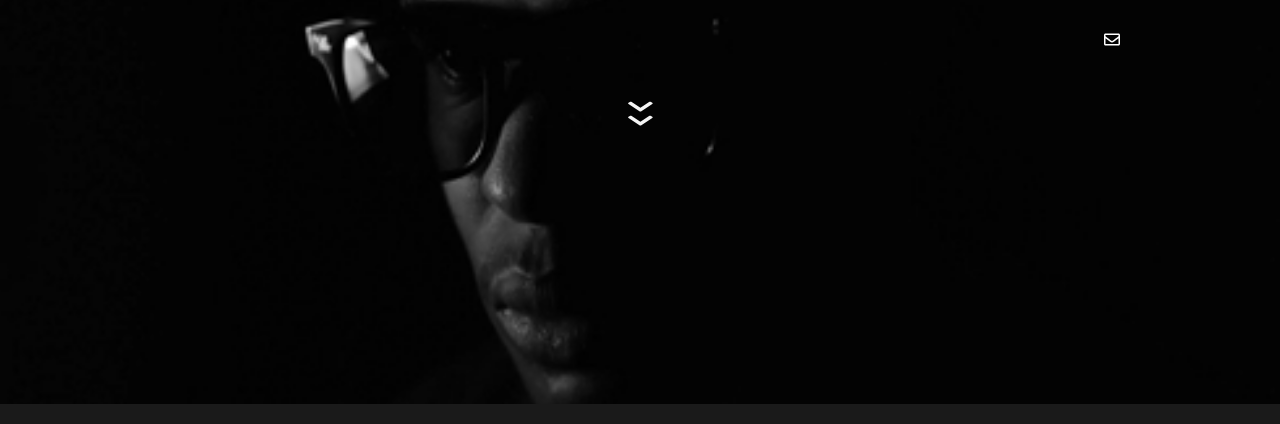
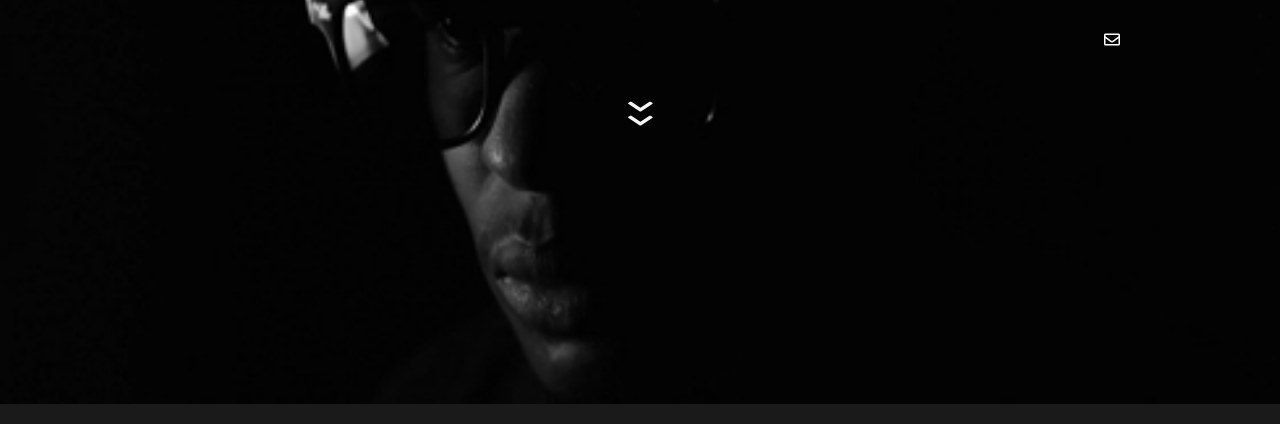
Before and after one commit to machariamuguku/machariamuguku.github.io, a Gatsby site: page / in a window 1280 px wide. Shown: the part 326-750 px from the top of the page. Built offline with nearby package versions, Linux system fonts and the light colour scheme; Gatsby itself is replaced by a stand-in of ours.

Commit message:
move the background image to only the first section

```diff
--- a/src/components/ArtDirectedFullBackground.js
+++ b/src/components/ArtDirectedFullBackground.js
@@ -52,7 +52,6 @@
       className={styles.FullBackground}
       fluid={backgroundArtDirectionStack}
       backgroundColor={`#000000`}
-      // title="Macharia Muguku"
       id="adfullscreenbg"
       role="img"
       aria-label="Macharia Muguku"
--- a/src/components/ArtDirectedFullBackground.module.css
+++ b/src/components/ArtDirectedFullBackground.module.css
@@ -1,15 +1,4 @@
-html {
-  font-size: 100%;
-  font-family: sans-serif;
-  -ms-text-size-adjust: 100%;
-  -webkit-text-size-adjust: 100%;
+.FullBackground {
+  height: 92vh;
+  background-size: auto 90vh;
 }
-body {
-  margin: 0;
-  -webkit-font-smoothing: antialiased;
-  -moz-osx-font-smoothing: grayscale;
-}
-.FullBackground {
-  height: 100vh;
-  width: 100vw;
-}
--- a/src/components/layout.css
+++ b/src/components/layout.css
@@ -1,3 +1,15 @@
+html {
+  font-size: 100%;
+  font-family: sans-serif;
+  -ms-text-size-adjust: 100%;
+  -webkit-text-size-adjust: 100%;
+  background-color: #000000;
+}
+body {
+  margin: 0;
+  -webkit-font-smoothing: antialiased;
+  -moz-osx-font-smoothing: grayscale;
+}
 .children {
   display: flex;
   flex-direction: column;
--- a/src/components/layout.js
+++ b/src/components/layout.js
@@ -10,6 +10,7 @@
 import PropTypes from "prop-types";
 import { useStaticQuery, graphql } from "gatsby";
 
+import ArtDirectedFullBackground from "./ArtDirectedFullBackground";
 import Header from "./header";
 import Footer from "./footer";
 import "./layout.css";
@@ -28,8 +29,10 @@
 
   return (
     <>
-      <Header siteTitle={data.site.siteMetadata.title} />
-      <main className="children">{children}</main>
+      <ArtDirectedFullBackground>
+        <Header siteTitle={data.site.siteMetadata.title} />
+        <main className="children">{children}</main>
+      </ArtDirectedFullBackground>
       <Footer siteOwner={data.site.siteMetadata.owner} />
     </>
   );
--- a/src/pages/index.js
+++ b/src/pages/index.js
@@ -4,18 +4,15 @@
 import { MenuContextProvider } from "../components/menuContext";
 
 // components
-import ArtDirectedFullBackground from "../components/ArtDirectedFullBackground";
 import Layout from "../components/layout";
 import { LandingPageLayout } from "../components/landingPageLayout";
 
 const IndexPage = () => (
-  <ArtDirectedFullBackground>
-    <MenuContextProvider>
-      <Layout>
-        <LandingPageLayout />
-      </Layout>
-    </MenuContextProvider>
-  </ArtDirectedFullBackground>
+  <MenuContextProvider>
+    <Layout>
+      <LandingPageLayout />
+    </Layout>
+  </MenuContextProvider>
 );
 
 export default IndexPage;
```
